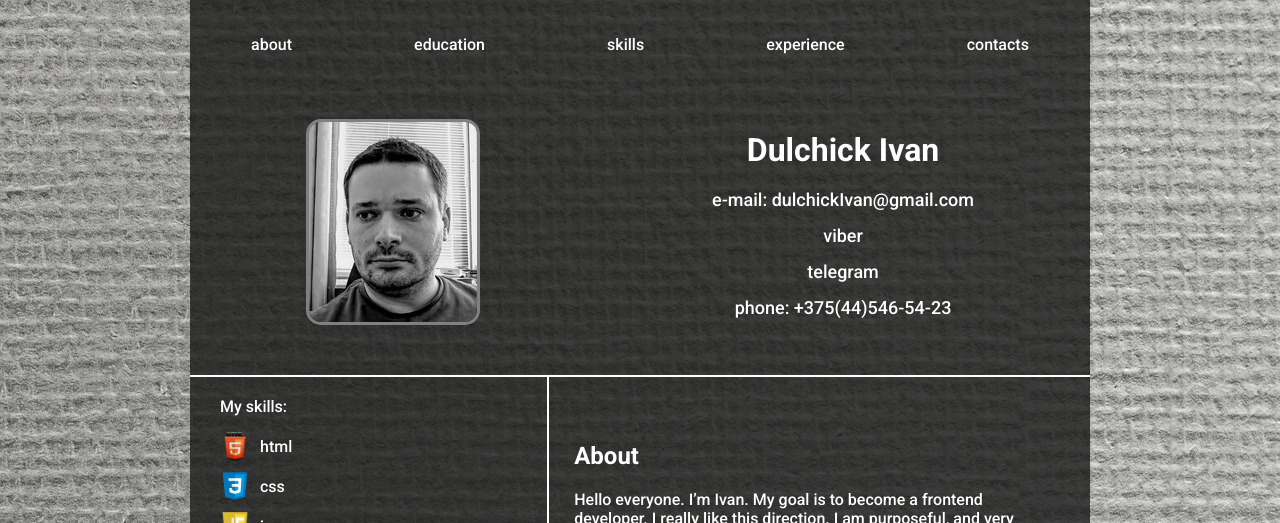
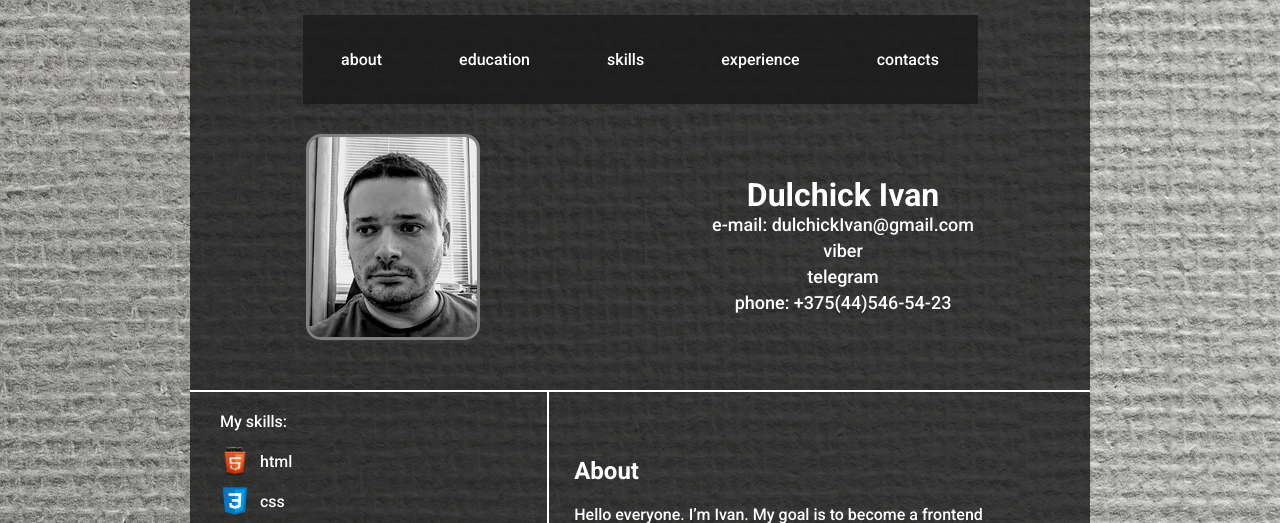
Before and after one commit to VanKertiss/rsschool-cv, a plain HTML site: page index.html in a window 1280 px wide. Shown: the top 523 px of the page. Drawn offline with Linux system fonts and the light colour scheme.

Commit message:
fix:fix list contact and some problems

```diff
--- a/index.html
+++ b/index.html
@@ -13,37 +13,36 @@
 </head>
 
 <body>
-
-    <nav id="links" class="header-container nav">
-        <div class="link link-active" data-btn="1">about</div>
-        <div class="link" data-btn="2">education</div>
-        <div class="link" data-btn="3">skills</div>
-        <div class="link" data-btn="4">experience</div>
-        <div class="link" data-btn="5">contacts</div>
+    <nav id="links">
+        <ul class="header-container nav">
+            <li class="link link-active">about</li>
+            <li class="link">education</li>
+            <li class="link">skills</li>
+            <li class="link">experience</li>
+            <li class="link">contacts</li>
+        </ul>
     </nav>
     <div class="menu-button"></div>
     <header>
         <div class="header-container header-contain">
-
             <img class="photo" src="./img/photo.jpg" alt="">
             <div class="title">
                 <h1>Dulchick Ivan</h1>
-                <div class="contacts">
-                    <a class="mail contacts-item" href="mailto:dulchickIvan@gmail.com">e-mail:
-                        dulchickIvan@gmail.com</a>
-                    <a class="phone contacts-item" href="viber://chat?number=%2B375445465423">viber</a>
-                    <a class="phone contacts-item" href="https://tele.click/@VanKertis">telegram</a>
-                    <a class="phone contacts-item" href="tel:%2B375445465423">phone: +375(44)546-54-23</a>
-                </div>
+                <ul class="contacts">
+                    <li><a class="mail contacts-item" href="mailto:dulchickIvan@gmail.com">e-mail:
+                            dulchickIvan@gmail.com</a></li>
+                    <li><a class="phone contacts-item" href="viber://chat?number=%2B375445465423">viber</a></li>
+                    <li><a class="phone contacts-item" href="https://tele.click/@VanKertis">telegram</a></li>
+                    <li><a class="phone contacts-item" href="tel:%2B375445465423">phone: +375(44)546-54-23</a></li>
+                </ul>
             </div>
         </div>
     </header>
-
     <main>
-
         <div class="main-container">
             <div class="main-sidebar">
-                <div class="skills">My skills: <ul class="skill-items">
+                <div class="skills">My skills:
+                    <ul class="skill-items">
                         <li class="skill"><img src="./img/html.png" alt="" class="imgHtml"> html</li>
                         <li class="skill"><img src="./img/css.png" alt="" class="imgHtml"> css</li>
                         <li class="skill"><img src="./img/js.png" alt="" class="imgHtml"> js</li>
@@ -106,7 +105,6 @@
             </div>
         </div>
     </main>
-
     <footer>
         <div class="footer-container">
             <div class="footer_contacts">
@@ -114,13 +112,12 @@
                 <ul>
                     <li class="contact">phone: +375(44)546-54-23</li>
                     <li class="contact">email: DulchickIvan@gmail.com</li>
-                    <li class="contact">github: https://github.com/VanKertiss/ </li>
+                    <li class="contact">github: <a class="contact_link"
+                            href="https://github.com/VanKertiss/">https://github.com/VanKertiss/ </a> </li>
                     <li class="contact">year of application creation: 2023</li>
                 </ul>
             </div>
-
             <a href="https://rs.school/js/" class="footer_brand">
-
             </a>
         </div>
     </footer>
--- a/style.css
+++ b/style.css
@@ -187,6 +187,11 @@ h1 {
     margin: 20px;
 }
 
+.contact_link{
+    color: white;
+    text-decoration: none;
+}
+
 .footer_brand {
     background-image: url(https://rs.school/images/rs_school_js.svg);
     background-repeat: no-repeat;
```
